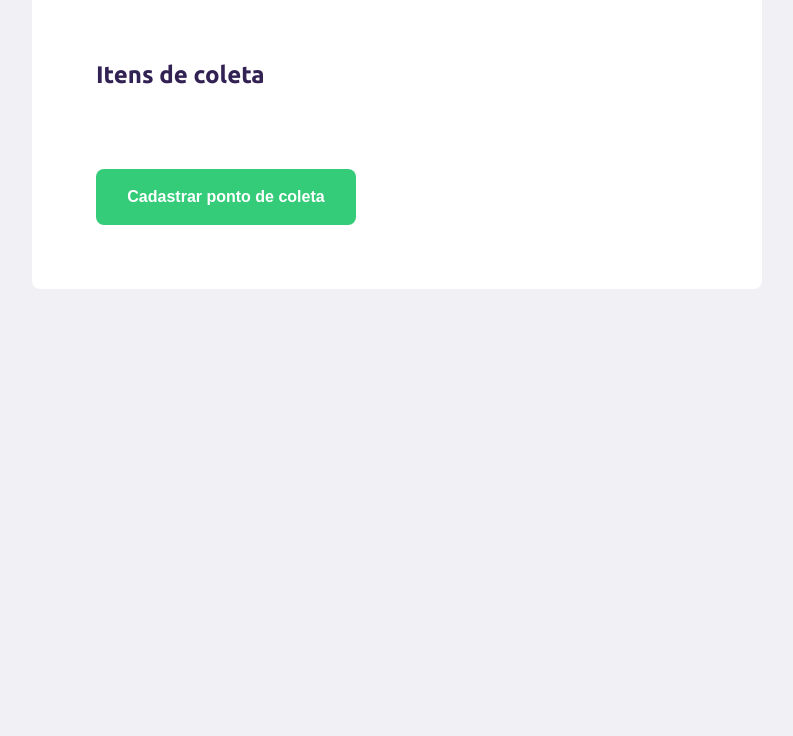
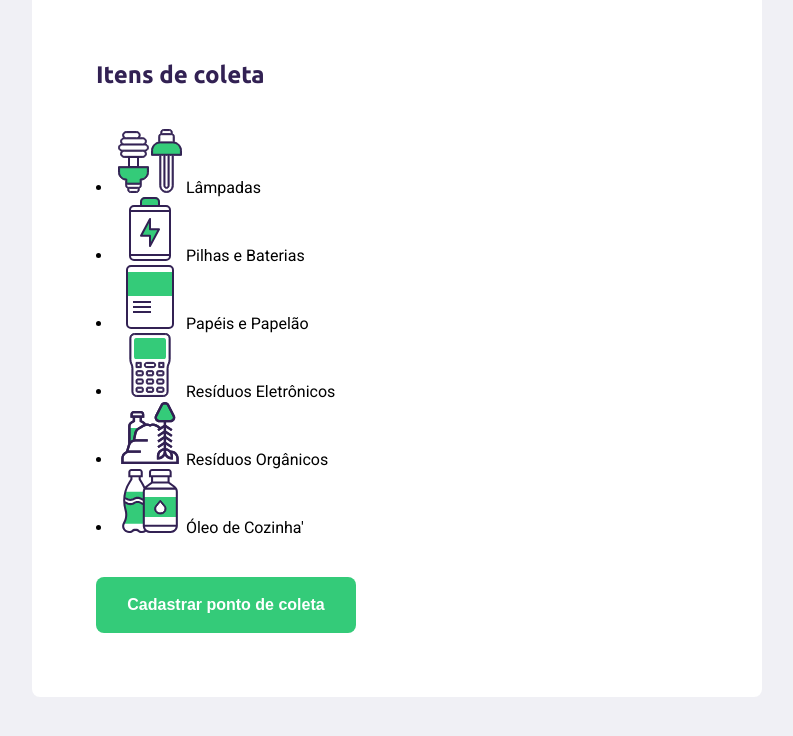
Before and after one commit to Eduxsn/Ecoleta, a plain HTML site: page create-point.html in a window 1280 px wide. Shown: the part 706-1442 px from the top of the page, without its empty margins (243-1036 px from the left). Before the commit the page ends 1075 px from the top, so only its background shows below. Drawn offline with Linux system fonts and the light colour scheme; no server answers.

Commit message:
Added grid items

```diff
--- a/create-point.html
+++ b/create-point.html
@@ -33,24 +33,24 @@
                     </legend>
                     <div class="field">
                         <label for="">Nome da entidade</label>
-                        <input type="text" name="name">
+                        <input type="text" name="name" required>
                     </div>
 
                     <div class="field-group">
                         <div class="field">
                             <label for="address">Endereço</label>
-                            <input type="text" name="address">
+                            <input type="text" name="address" required>
                         </div>
                         <div class="field">
                             <label for="address">Número/Complemento</label>
-                            <input type="text" name="address2">
+                            <input type="text" name="address2" required>
                         </div>
                     </div>
 
                     <div class="field-group">
                         <div class="field">
                             <label for="state">Estado</label>
-                            <select name="uf">
+                            <select name="uf" required>
                                 <option value="">Selecione o Estado</option>
                             </select>
 
@@ -59,7 +59,7 @@
 
                         <div class="field">
                             <label for="city">Cidade</label>
-                            <select name="city" disabled>
+                            <select name="city" disabled required>
                                 <option value="">Selecione a Cidade</option>
                             </select>
                         </div>
@@ -73,6 +73,35 @@
                     <legend>
                         <h2>Itens de coleta</h2>
                     </legend>
+
+                    <div class="items-grid">
+                        <li data-id="1">
+                            <img src="/assets/lampadas.svg" alt="Lâmpadas">
+                            <span>Lâmpadas</span>
+                        </li>
+                        <li data-id="2">
+                            <img src="/assets/baterias.svg" alt="Pilhas e Baterias">
+                            <span>Pilhas e Baterias</span>
+                        </li>
+                        <li data-id="3">
+                            <img src="/assets/papeis-papelao.svg" alt="Papéis e Papelão">
+                            <span>Papéis e Papelão</span>
+                        </li>
+                        <li data-id="4">
+                            <img src="/assets/eletronicos.svg" alt="Resíduos Eletrônicos">
+                            <span>Resíduos Eletrônicos</span>
+                        </li>
+                        <li data-id="5">
+                            <img src="/assets/organicos.svg" alt="Resíduos Orgânicos">
+                            <span>Resíduos Orgânicos</span>
+                        </li>
+                        <li data-id="6">
+                            <img src="/assets/oleo.svg" alt="Óleo de Cozinha'">
+                            <span>Óleo de Cozinha'</span>
+                        </li>
+                    </div>
+
+                    <input type="hidden" name="items">
                 </fieldset>
 
                 <button type="submit">Cadastrar ponto de coleta</button>
```
